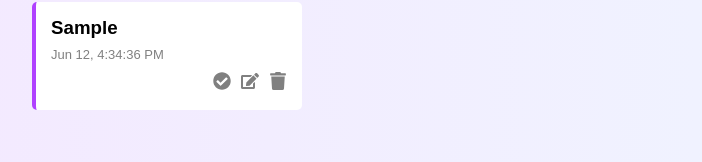
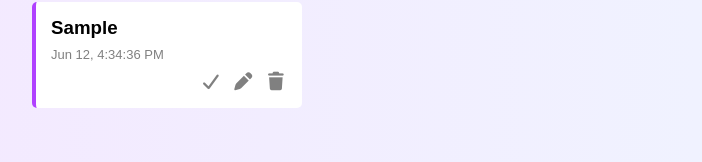
Before and after one commit to DaljitKaur08/to-do, a React (Create React App) app: page / in a window 1280 px wide. Both pictures are taken after typing "Sample" into the empty fields and a click on the button "ADD". Shown: the part 238-400 px from the top of the page, without its empty margins (158-860 px from the left). Built offline with nearby package versions, Linux system fonts and the light colour scheme.

Commit message:
updated components

```diff
--- a/package.json
+++ b/package.json
@@ -4,13 +4,13 @@
   "private": true,
   "homepage": "https://daljitkaur08.github.io/to-do",
   "dependencies": {
+    "@fortawesome/fontawesome-free": "^7.2.0",
     "@testing-library/dom": "^10.4.1",
     "@testing-library/jest-dom": "^6.9.1",
     "@testing-library/react": "^16.3.2",
     "@testing-library/user-event": "^13.5.0",
     "react": "^19.2.7",
     "react-dom": "^19.2.7",
-    "react-icons": "^5.6.0",
     "react-scripts": "5.0.1",
     "web-vitals": "^2.1.4"
   },
--- a/src/App.js
+++ b/src/App.js
@@ -1,4 +1,4 @@
-import { useReducer, useState, useEffect } from 'react';
+import { useReducer, useEffect } from 'react';
 
 import Header from './components/Header';
 import TaskForm from './components/TaskForm';
@@ -20,7 +20,10 @@ function App() {
         }
     );
 
-    const [editTask, setEditTask] = useState(null);
+    const [editTask, setEditTask] = useReducer(
+        (state, action) => action,
+        null
+    );
 
     useEffect(() => {
         localStorage.setItem(
--- a/src/components/TaskForm.js
+++ b/src/components/TaskForm.js
@@ -16,7 +16,11 @@ function TaskForm({
 
     }, [editTask]);
 
-    const handleSubmit = (event) => {
+    const handleInput = event => {
+        setTitle(event.target.value);
+    };
+
+    const handleSubmit = event => {
 
         event.preventDefault();
 
@@ -32,7 +36,6 @@ function TaskForm({
                     ...editTask,
                     title: title,
                     date: new Date()
-
                 }
             });
 
@@ -63,9 +66,7 @@ function TaskForm({
                     type="text"
                     placeholder="New task"
                     value={title}
-                    onChange={(event) =>
-                        setTitle(event.target.value)
-                    }
+                    onChange={handleInput}
                 />
 
                 <button type="submit">
--- a/src/components/TaskItem.js
+++ b/src/components/TaskItem.js
@@ -1,9 +1,3 @@
-import {
-    FaCheckCircle,
-    FaEdit,
-    FaTrash
-} from 'react-icons/fa';
-
 function TaskItem({
     task,
     dispatch,
@@ -56,21 +50,21 @@ function TaskItem({
                     className="icon-btn"
                     onClick={handleComplete}
                 >
-                    <FaCheckCircle />
+                    <i className="fa-solid fa-check"></i>
                 </button>
 
                 <button
                     className="icon-btn"
                     onClick={handleEdit}
                 >
-                    <FaEdit />
+                    <i className="fa-solid fa-pen"></i>
                 </button>
 
                 <button
                     className="icon-btn"
                     onClick={handleDelete}
                 >
-                    <FaTrash />
+                    <i className="fa-solid fa-trash"></i>
                 </button>
 
             </div>
--- a/src/index.js
+++ b/src/index.js
@@ -2,6 +2,7 @@ import React from 'react';
 import ReactDOM from 'react-dom/client';
 import './css/index.css';
 import App from './App';
+import '@fortawesome/fontawesome-free/css/all.min.css';
 
 const root = ReactDOM.createRoot(
     document.getElementById('root')
```
Also changed, not shown: 1 other file (tests, documents, lock files or other folders).
